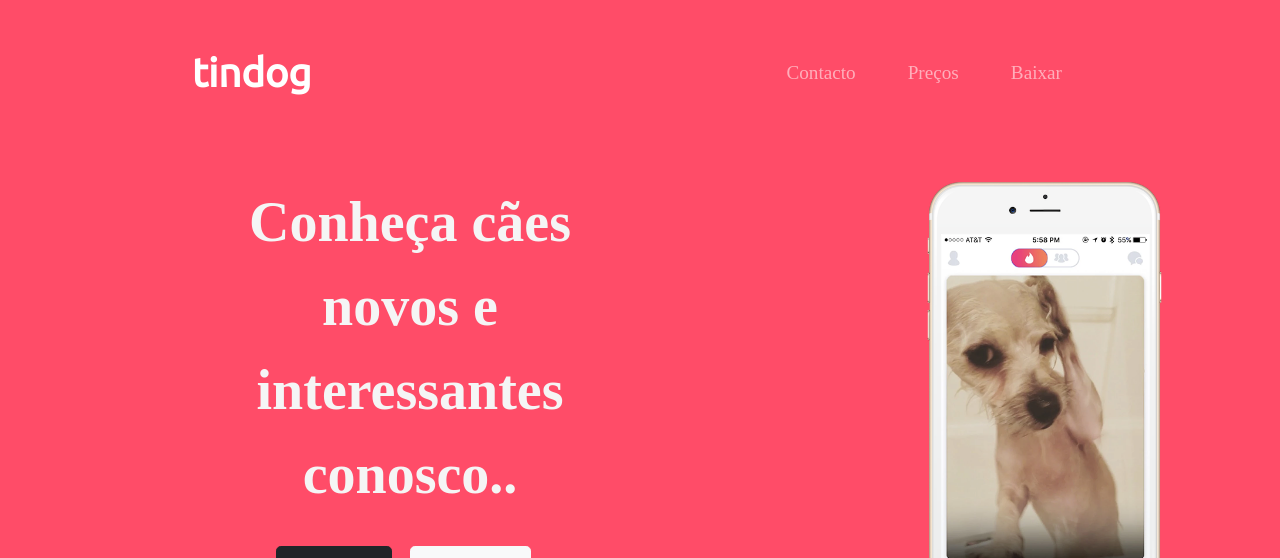
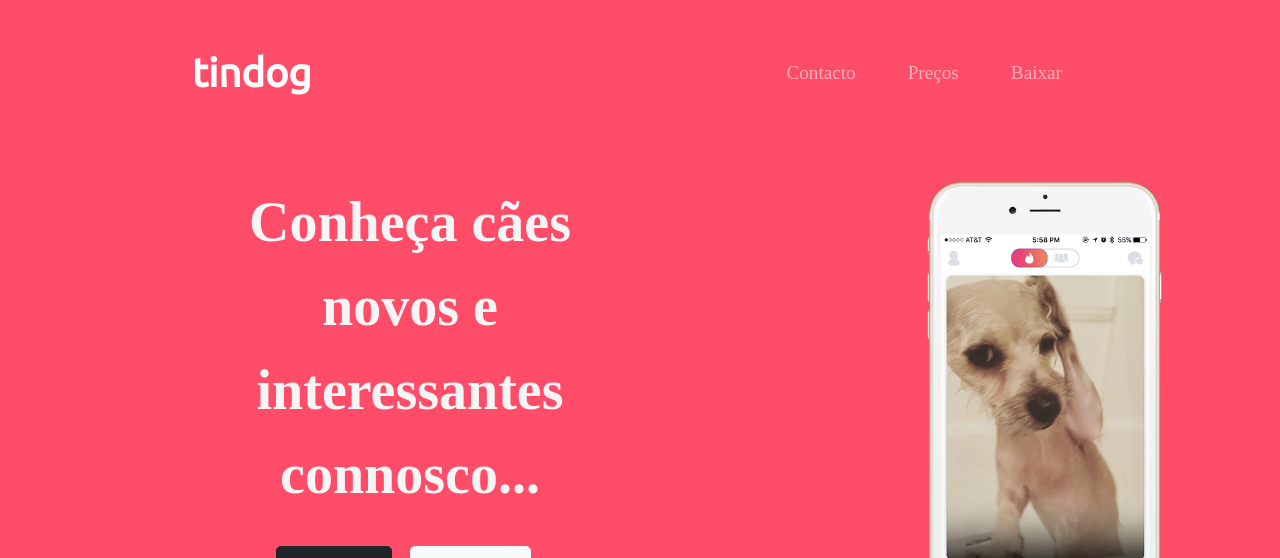
Before and after one commit to Erivalto/DogsCare-Website, a plain HTML site: page index.html in a window 1280 px wide. Shown: the top 558 px of the page. Drawn offline with nearby package versions, Linux system fonts and the light colour scheme.

Commit message:
Update index.html

```diff
--- a/index.html
+++ b/index.html
@@ -49,7 +49,7 @@
 
       <div class="row">
         <div class="col-lg-6">
-          <h1 class="big-heading">Conheça cães novos e interessantes conosco..</h1>
+          <h1 class="big-heading">Conheça cães novos e interessantes connosco...</h1>
           <button type="button" class="btn btn-dark btn-lg download-btn">
             <i class="fa-brands fa-apple"></i>
             Baixar
```
